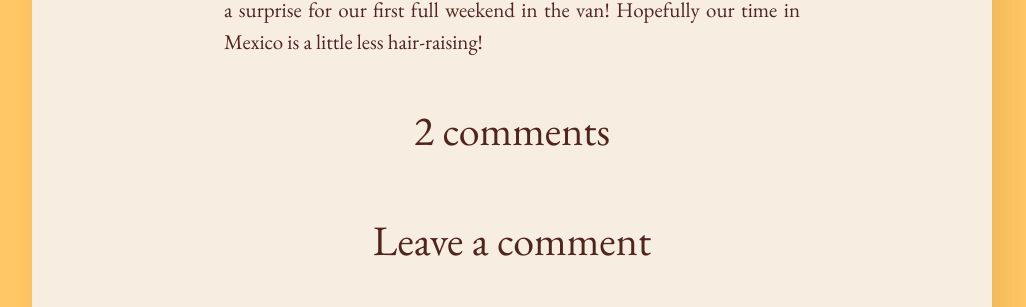
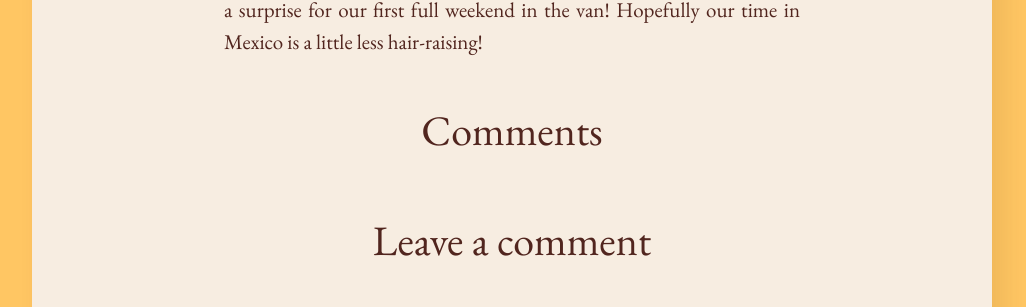
Before and after one commit to vddesai-97/vddesai-97.github.io, a Jekyll site: the page built from _posts/2025-10-25-gulfcoast.md, in a window 1280 px wide and 900 px high, scrolled down 1890 px. Shown: the part 157-464 px from the top of the window, without its empty margins (128-1154 px from the left). Built offline with Jekyll 4.4.1, drawn with Linux system fonts in a browser that asks for light colours.

Commit message:
formatting

```diff
--- a/_includes/comments.html
+++ b/_includes/comments.html
@@ -2,15 +2,11 @@
 
 {% if site.data.comments[comment_slug]] %}
   <div id="comments" class="page__comments js-comments">
+
     {% if site.data.comments[comment_slug].size > 0 %}
-    <h2 class="title">
-      {% if site.data.comments[comment_slug].size == 1 %}
-        {{ site.data.comments[comment_slug] | size | append: ' comment' }}
-      {% elsif site.data.comments[comment_slug].size > 1 %}
-        {{ site.data.comments[comment_slug] | size | append: ' comments' }}
-      {% endif %}
-    </h2>
+    <h2 class="title"> Comments </h2>
     {% endif %}
+
     {% assign comments = site.data.comments[comment_slug] | sort | where_exp: 'comment', 'comment[1]._parent == comment[1]._id' %}
     {% for comment in comments %}
       {% assign id          = comment[1]._id %}
```
